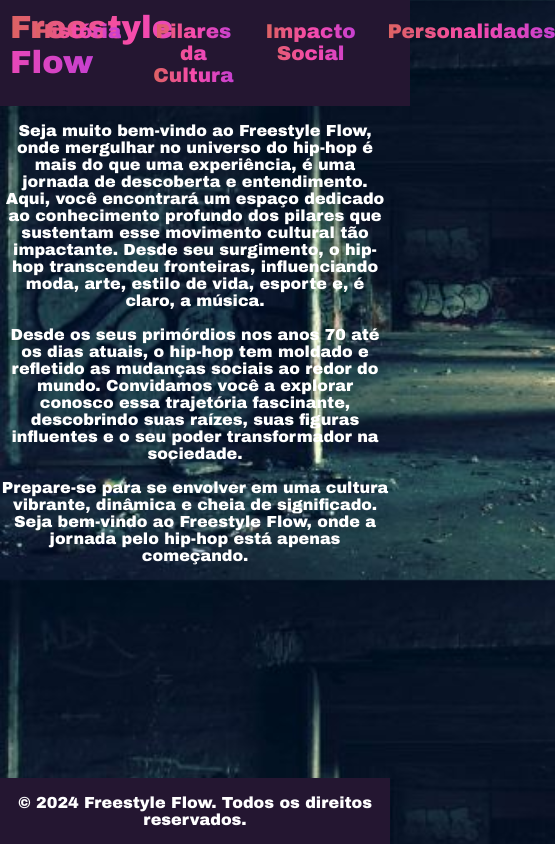
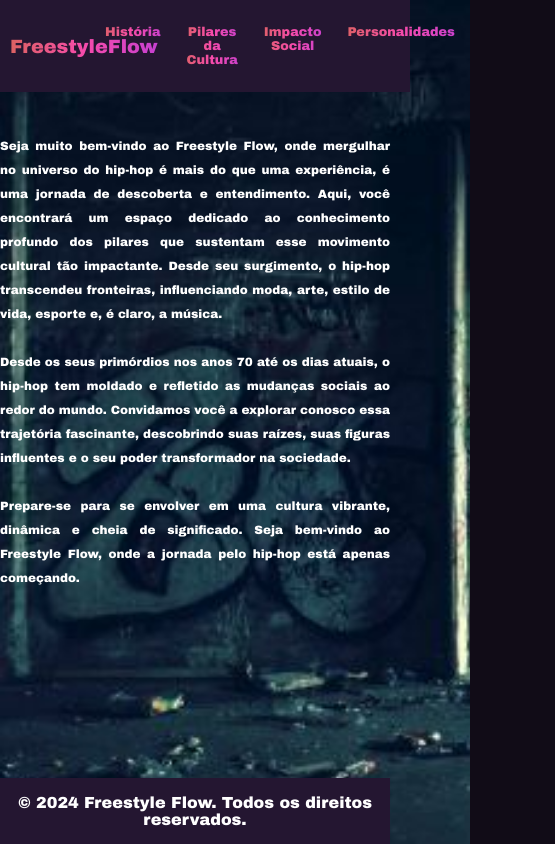
Before and after one commit to mbc-dutra/FinalProjectM2, a plain HTML site: page index.html in a window 390 px wide. Shown: the whole page, 555 px wide, since content can reach past the window. Drawn offline with Linux system fonts and the light colour scheme.

Commit message:
commit melhorando responsividade com queries

```diff
--- a/index.html
+++ b/index.html
@@ -6,12 +6,13 @@
     <title>Freestyle Flow</title>
     <link rel="icon" href="src/" type="image/x-icon" />
     <link rel="stylesheet" href="./style/styles.css" />
+    <link rel="stylesheet" href="./style/media-query-index.css" />
   </head>
 
   <body>
     <header id="start">
       <!-- <img src="../assets/main-logo.png" alt="Logo principal"> -->
-      <h1><a id="title" href="index.html">Freestyle Flow</a></h1>
+      <h1><a id="title" href="index.html">FreestyleFlow</a></h1>
       <nav>
         <a class="navBar" href="./pages/history.html">História</a>
         <a class="navBar" href="./pages/pillars.html">Pilares da Cultura</a>
--- /dev/null
+++ b/style/media-query-index.css
@@ -0,0 +1,129 @@
+@media only screen and (max-width: 670px) {
+    /* resolver bug */
+    body{
+        height: 100vh;
+        width: 100vw;
+        overflow: hidden;
+    }
+    header{
+        display: flex;
+        justify-content: space-around;
+        align-items: center;
+    }
+    header h1{
+        font-size: .7rem;
+    }
+    header h1 > a{
+        width: 1rem;
+    }
+    header > nav > a{
+        font-size: .2rem;
+        padding: 5px;
+    }
+    nav{
+        max-width: 600px;
+        justify-content: end;
+    }
+    section{
+        margin-top: 20px;
+        display: flex;
+        flex-direction: column;
+        align-items: center;
+        justify-content: center;
+    }
+    #start-text{
+        max-width: 300px;
+    }
+    #start-text > p{
+        font-size: 8px;
+        text-align: justify;
+        line-height: 1rem;
+    }
+}
+
+@media only screen and (max-width: 767px) {
+    body{
+        height: 100vh;
+        width: 100vw;
+        overflow: hidden;
+    }
+    header{
+        display: flex;
+        justify-content: space-around;
+        align-items: center;
+    }
+    header h1{
+        font-size: 1.2rem;
+    }
+    header h1 > a{
+        width: 1rem;
+    }
+    header > nav > a{
+        font-size: .8rem;
+        padding: 5px;
+    }
+    nav{
+        max-width: 600px;
+        justify-content: end;
+        gap: 1rem;
+    }
+    section{
+        margin-top: 30px;
+        display: flex;
+        flex-direction: column;
+        align-items: center;
+        justify-content: center;
+    }
+    #start-text{
+        max-width: 500px;
+    }
+    #start-text > p{
+        font-size: 12px;
+        text-align: justify;
+        line-height: 1.5rem;
+    }
+
+}
+
+@media only screen and (min-width: 768px){
+    body{
+        height: 100vh;
+        width: 100vw;
+        overflow: hidden;
+    }
+    header{
+        display: flex;
+        justify-content: space-evenly;
+        align-items: center;
+    }
+    header h1{
+        font-size: 1.5rem;
+    }
+    header h1 > a{
+        width: 1rem;
+    }
+    header > nav > a{
+        font-size: .9rem;
+        padding: 5px;
+    }
+    nav{
+        max-width: 600px;
+        justify-content: end;
+        gap: 1rem;
+    }
+    section{
+        margin-top: 30px;
+        display: flex;
+        flex-direction: column;
+        align-items: center;
+        justify-content: center;
+    }
+    #start-text{
+        max-width: 600px;
+    }
+    #start-text > p{
+        font-size: 15px;
+        text-align: justify;
+        line-height: 1.5rem;
+    }
+}
```
